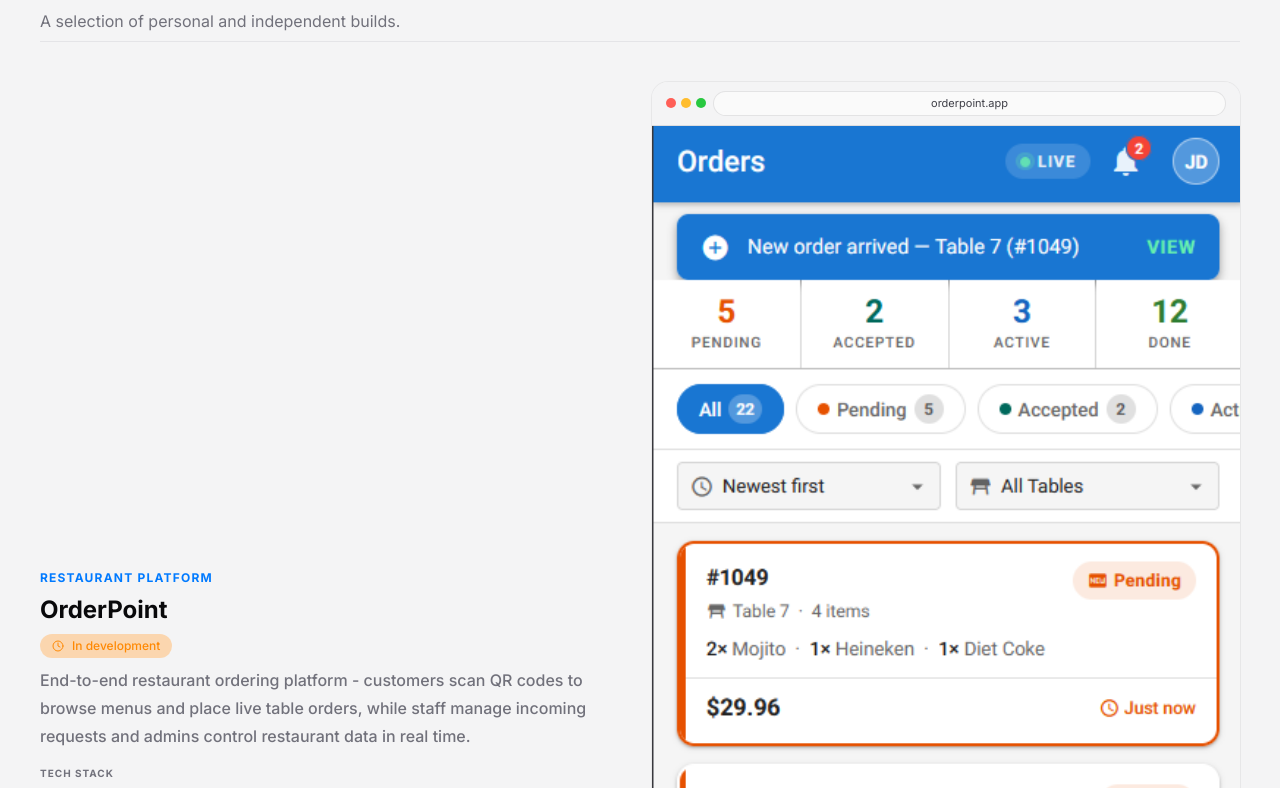
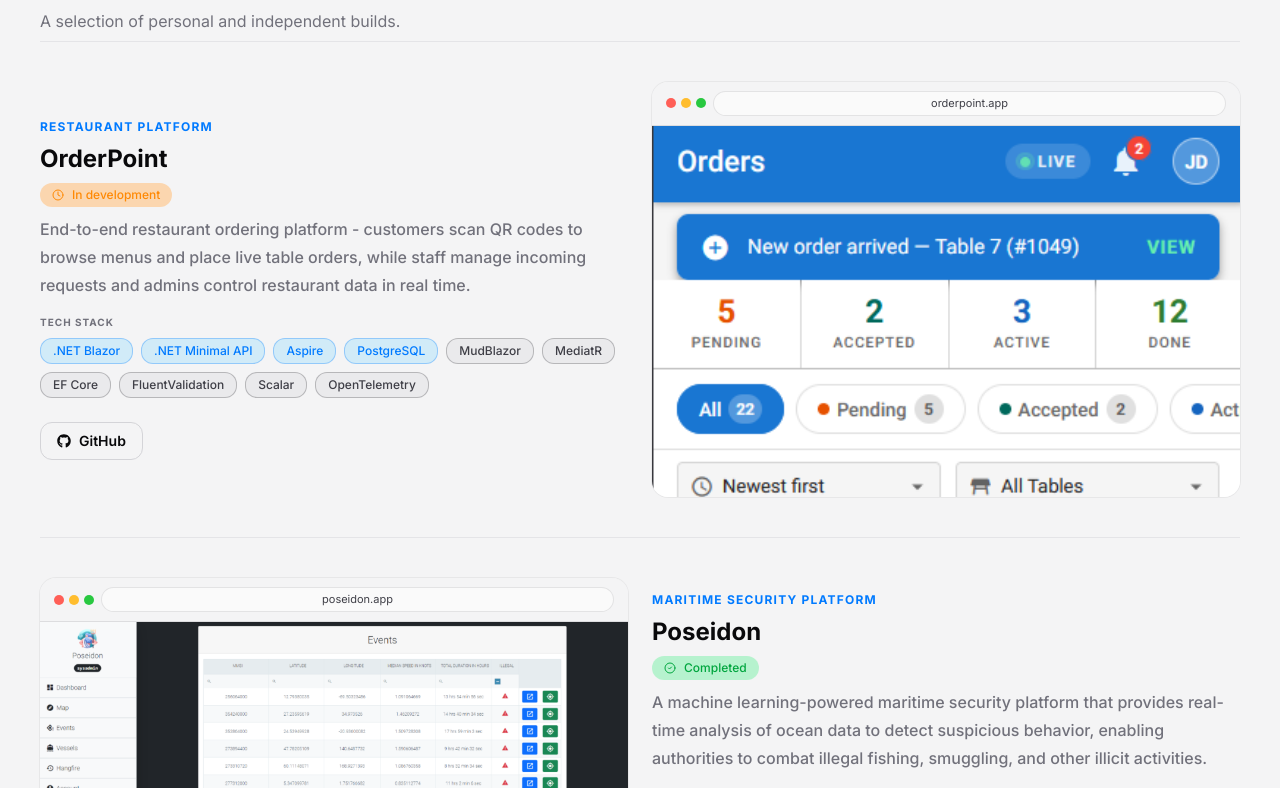
Before and after one commit to mucnjakf/Portfolio, a React (Vite) app: page / in a window 1280 px wide. Shown: the part 872-1660 px from the top of the page. Built offline with nearby package versions, Linux system fonts and the light colour scheme.

Commit message:
Refactor ProjectInfo component and update CSS for improved image handling and carousel functionality

```diff
--- a/index.css
+++ b/index.css
@@ -19,8 +19,6 @@
     --color-blue-900: #0d519b;
     --color-blue-950: #0e315d;
 }
-
-/*TODO: remove*/
 
 :root {
     /* ── Apple System Colors — Light ── */
@@ -137,19 +135,24 @@
 }
 
 .pscreen-body {
-    display: flex;
-    align-items: center;
-    justify-content: center;
     position: relative;
     overflow: hidden;
+    /* Removed flexbox and alignment rules, they are no longer needed */
 }
 
 .pscreen-body.tall {
-    /*height: 260px;*/
+    width: 100%;
+    /* Removed ALL heights, max-heights, and aspect-ratios! */
+}
+
+.pscreen-body img {
+    /* Removed width/height/display rules since Tailwind classes in React are handling it */
+    transform-origin: top center;
 }
 
 .pscreen-body.short {
-    /*height: 130px;*/
+    width: 100%;
+    max-height: 250px;
 }
 
 .pscreen-icon {
@@ -175,15 +178,3 @@
     border-top: 1px solid var(--border);
     flex-wrap: wrap;
 }
-
-.pscreen-body img {
-    width: 100%;
-    height: auto;
-    display: block;
-
-    /* The Zoom Effect */
-    /*transform: scale(1.05);*/
-
-    /* Pin the zoom to the top center so the app's header remains visible */
-    transform-origin: top center;
-}
--- a/src/components/projects/ProjectInfo.tsx
+++ b/src/components/projects/ProjectInfo.tsx
@@ -136,26 +136,45 @@ function ProjectInfo({
             </div>
           </div>
           <div
-            className="pscreen-body tall group relative overflow-hidden"
+            className="pscreen-body tall relative group overflow-hidden"
             onTouchStart={handleTouchStart}
             onTouchMove={handleTouchMove}
             onTouchEnd={handleTouchEnd}
           >
+            {/*
+              1. THE ANCHOR IMAGE (Invisible)
+              We always load the first image (your desktop dashboard) as an invisible block.
+              This forces the browser window to ALWAYS be the exact perfect height of your desktop
+              screenshots, regardless of what image is currently showing.
+            */}
+            <img
+              src={projectImagesAssetArray[0]}
+              alt="layout anchor"
+              className="w-full h-auto block opacity-0 pointer-events-none"
+            />
+
+            {/*
+              2. THE ACTIVE CAROUSEL IMAGE
+              Because this is absolutely positioned over the anchor, desktop images will match
+              the anchor perfectly. When a tall mobile image appears, it fills the width, but
+              the excess height simply flows out the bottom and gets chopped off. Zero layout shift.
+            */}
             <img
               src={currentImageUrl}
               alt={`${subtitle} visual`}
-              className="h-full w-full object-cover"
+              className="absolute top-0 left-0 w-full h-auto"
             />
 
+            {/* User controls - Arrow buttons */}
             <button
               onClick={prevImage}
-              className="absolute top-1/2 left-2 -translate-y-1/2 rounded-full bg-white/70 p-1.5 text-zinc-900 opacity-0 transition-opacity duration-300 group-hover:opacity-100 hover:bg-white"
+              className="absolute left-2 top-1/2 -translate-y-1/2 p-1.5 rounded-full bg-white/70 text-zinc-900 opacity-0 group-hover:opacity-100 transition-opacity duration-300 hover:bg-white z-10"
             >
               <LuChevronLeft size={20} />
             </button>
             <button
               onClick={nextImage}
-              className="absolute top-1/2 right-2 -translate-y-1/2 rounded-full bg-white/70 p-1.5 text-zinc-900 opacity-0 transition-opacity duration-300 group-hover:opacity-100 hover:bg-white"
+              className="absolute right-2 top-1/2 -translate-y-1/2 p-1.5 rounded-full bg-white/70 text-zinc-900 opacity-0 group-hover:opacity-100 transition-opacity duration-300 hover:bg-white z-10"
             >
               <LuChevronRight size={20} />
             </button>
```
